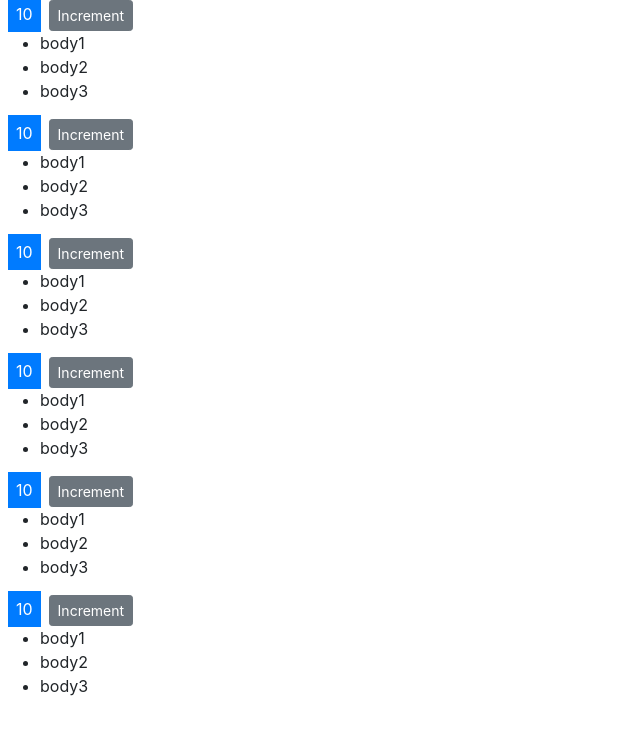
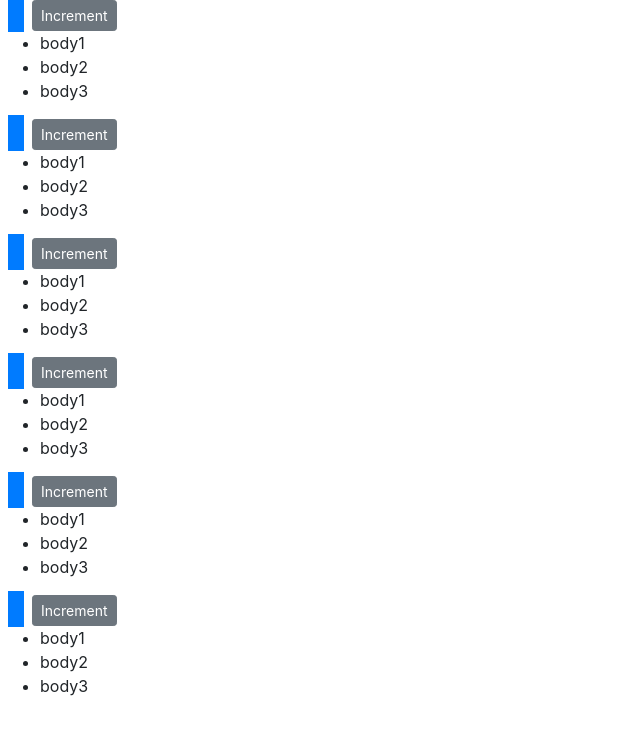
Before and after one commit to amradelata/React-Tutorial---Learn-React---React-Crash-Course-2019-, a React (Create React App) app: page / in a window 1280 px wide. Shown: the top 734 px of the page, without its empty margins (0-640 px from the left). Built offline with nearby package versions, Linux system fonts and the light colour scheme.

Commit message:
pass props to children react

```diff
--- a/src/components/Counters.jsx
+++ b/src/components/Counters.jsx
@@ -4,8 +4,8 @@ import Counter from './Counter'
 class Counters extends Component {
   state = {
     counters: [
-      {id: 1 , value: 0},
-      {id: 2 , value: 0},
+      {id: 1 , value: 3},
+      {id: 2 , value: 5},
       {id: 3 , value: 0},
       {id: 4 , value: 0},
       {id: 5 , value: 0},
@@ -15,7 +15,11 @@ class Counters extends Component {
     return ( <div>
      <Counter/>
 
-     {this.state.counters.map(counter => <Counter key={counter.id}/>)}
+     {this.state.counters.map(counter =>
+
+     <Counter key={counter.id} value={counter.value} />
+
+     )}
     </div> );
   }
 }
--- a/src/components/counter.jsx
+++ b/src/components/counter.jsx
@@ -3,7 +3,7 @@
 
   class Counter extends Component {
     state = {
-      count : 10,
+      value : this.props.value,
       tags: [ {body: 'body1'},{body: 'body2'},{body: 'body3'}]
     };
       renderTags() {
@@ -12,21 +12,18 @@
 
       return <ul> { this.state.tags.map(tag => <li key={tag.body}>{tag.body}</li>)}</ul>
       };
-      // constructor(){
-      //   super();
-      //   this.handelIncrament = this.handelIncrament.bind(this)
-      // }
 
-      // doHandelaincrument = () =>{
-      //   this.handelIncrament ({ id: 1});
-      // }
+
+      handelIncrament = () =>{
+        this.setState({value: this.state.value + 1})
+      }
     render() {
       let classes = "m-2 p-2 badge-";
       classes += this.state.count === 0 ? 'warning' :  'primary';
       return (
         <div>
           <span className={classes}>{this.state.count}</span>
-          <button className="btn btn-secondary btn-sm">Increment</button>
+          <button onClick={this.handelIncrament} className="btn btn-secondary btn-sm">Increment</button>
          {/* if this true this.state.tags.length === 0  do this<p>ther are no tags</p> */}
           {/* how we do if condition */}
           {this.state.tags.length === 0 &&<p>ther are no tags</p>}
```
